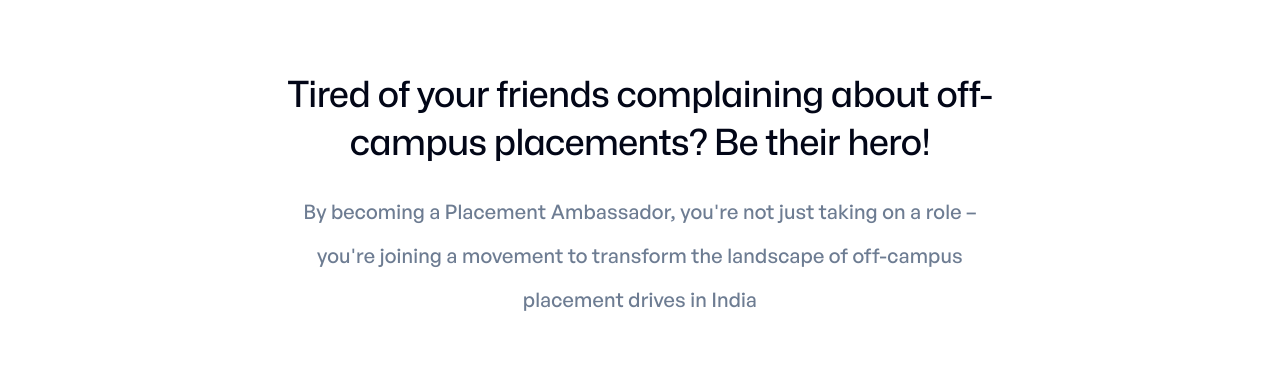
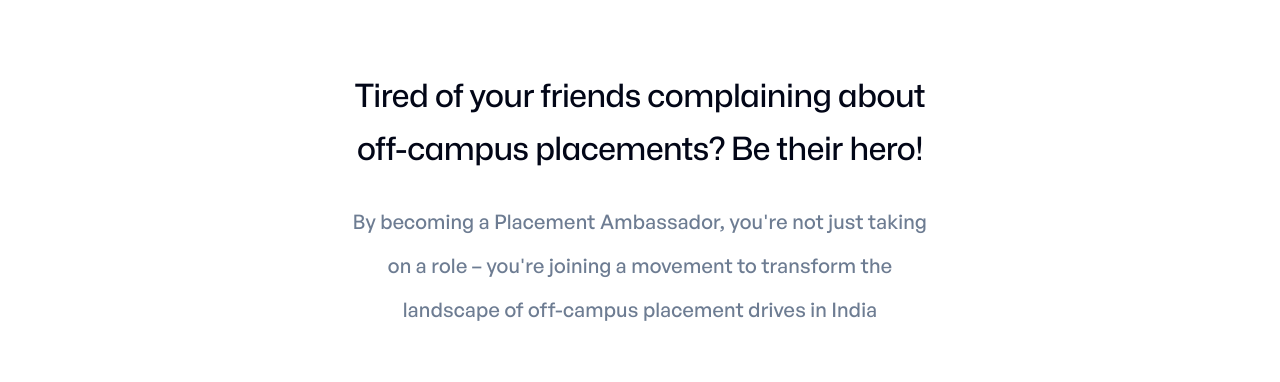
Before and after one commit to adityyaa-10/offcampushire, a Next.js app: page /ambassador in a window 1280 px wide. Shown: the part 748-1130 px from the top of the page. Built offline with nearby package versions, Linux system fonts and the light colour scheme.

Commit message:
minor fixes

```diff
--- a/src/components/Ambassador/Para.jsx
+++ b/src/components/Ambassador/Para.jsx
@@ -3,20 +3,16 @@ import { MonaMedium, GeneralMedium } from "@/utils/fonts";
 const Para = () => {
     return (
         <div className="space-y-2 px-4 py-12 text-left md:space-y-6 md:text-center lg:py-28">
-      <h1
-        className={`mx-auto max-w-[707px] text-left text-[1.7rem] leading-[3rem] tracking-[-0.015em] lg:text-center lg:text-[2.25rem] ${MonaMedium.className} text-[#020617]`}
-      >
+            <h1 className={`mx-auto max-w-[590px] text-left text-[1.7rem] leading-[3rem] tracking-[-0.015em] lg:text-center lg:text-[2rem] lg:leading-[3.3rem] ${MonaMedium.className} text-[#020617]`}>
                 Tired of your friends complaining about off-campus placements? Be their
                 hero!
             </h1>
-      <p
-        className={`mx-auto max-w-[730px] text-left text-[18.5px] leading-[2.4rem] tracking-[0.01em] text-[#6D7C92] md:text-center lg:text-[20px] lg:leading-[2.75rem] ${GeneralMedium.className}`}
-      >
+            <p className={`mx-auto max-w-[600px] text-left text-[18.5px] leading-[2.4rem] tracking-[0.01em] text-[#6D7C92] md:text-center lg:text-[20px] lg:leading-[2.75rem] ${GeneralMedium.className}`}>
                 By becoming a Placement Ambassador, you're not just taking on a role –
                 you're joining a movement to transform the landscape of off-campus
                 placement drives in India
             </p>
-    </div>
+        </div >
     );
 };
 
```
Also changed, not shown: src/components/Ambassador/Featurecards.jsx (indentation only), src/components/Ambassador/Header.jsx (indentation only). Lines whose indentation alone changed are shown as unchanged.
